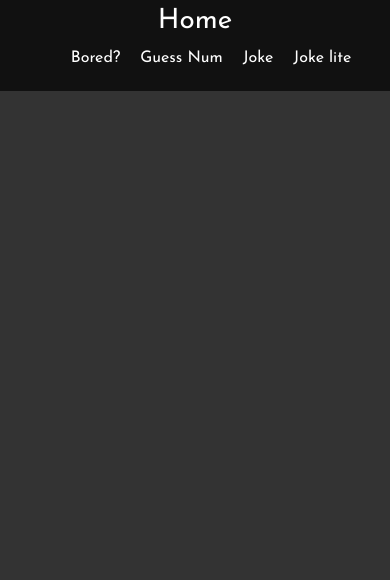
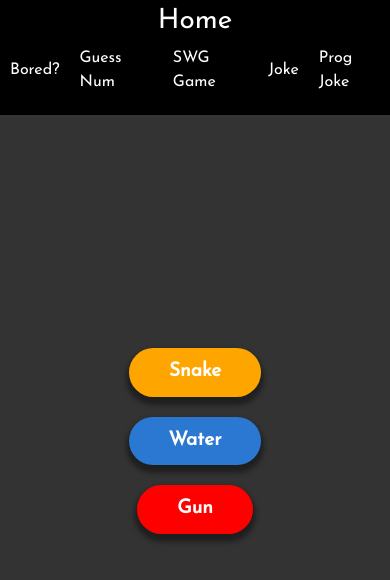
Before and after one commit to vilasrhegde/jokes, a React (Create React App) app: page /SWGGame in a window 390 px wide. Shown: the top 580 px of the page. Built offline with nearby package versions, Linux system fonts and the light colour scheme.

Commit message:
added snakewatergun

```diff
--- a/src/App.css
+++ b/src/App.css
@@ -169,6 +169,7 @@ body{
   .joke footer{
     position: absolute;
     bottom: 10px;
+    font-size: 13px;
     color: rgba(255, 255, 255, 0.644);
   }
 
@@ -181,7 +182,7 @@ body{
   justify-content: space-between;
   align-items: baseline;
   padding: 10px 50px;
-  background: #111;
+  background: #000;
 }
 .nav-links{
   display: flex;
@@ -276,13 +277,17 @@ nav{
   .navbar{
     display: flex;
     justify-content: center;
-    align-items: center;
+    align-items:flex-start;
     padding: 5px 0;
-    background: #111;
+    width: 100%;
+    margin: 0;
+    flex-wrap: wrap;
+    background: #000;
   }
   .nav-links{
     display: flex;
     justify-content: center;
+    padding: 0;
     align-items: center;
   }
   li{
@@ -411,3 +416,96 @@ nav{
     text-shadow: 5px 5px 5px #000;
   }
 }
+
+/*-----------------------Snake----water-----gun----------------------*/
+
+
+.snake_game{
+  display: flex;
+  flex-direction: column;
+  height: 80vh;
+  justify-content: center;
+  align-items: center;
+  color: #fff;
+}
+.buttons{
+  color: #fff;
+  display: flex;
+  justify-content: space-between;
+  align-items:center;
+}
+.snake_game button{
+  padding: 20px 40px;
+  border-radius: 50px;
+  margin: 10px;
+  border: none;
+  outline: none;
+  box-shadow: 0px 5px 5px 3px rgba(0, 0, 0, 0.4);
+  transition: .5s;
+  font-size: 1.3rem;
+  font-weight: 900;
+  color: #fff;
+
+}
+.snake_game button:hover{
+  box-shadow: 0px 0 15px 7px rgba(0, 0, 0, 0.7);
+}
+.btn1{
+  background: orange;
+}
+.btn2{
+  background: rgb(42, 120, 209);
+}
+.btn3{
+  background: red;
+}
+.snake_game h1{
+  color: #fff;
+  text-shadow: 5px 5px 5px #000;
+}
+.snake_game .win{
+  color: rgb(0, 252, 42);
+}
+.snake_game .lose{
+  color: rgb(228, 64, 64);
+}
+.snake_game .tied{
+  color: rgb(138, 138, 138);
+}
+
+@media(max-width:900px){
+
+  .snake_game{
+    display: flex;
+    flex-direction: column;
+    height: 80vh;
+    justify-content: center;
+    align-items: center;
+    color: #fff;
+  }
+  .buttons{
+    color: #fff;
+    display: flex;
+    flex-direction: column;
+    justify-content: space-between;
+    align-items:center;
+  }
+  .snake_game button{
+    padding: 10px 40px;
+    border-radius: 50px;
+    margin: 10px;
+    border: none;
+    outline: none;
+    box-shadow: 0px 5px 5px 3px rgba(0, 0, 0, 0.4);
+    transition: .5s;
+    font-size: 1.2rem;
+    font-weight: 900;
+    color: #fff;
+
+  }
+
+  .snake_game button:hover{
+    box-shadow: 0px 0 7px 5px rgba(0, 0, 0, 0.7);
+  }
+
+}
--- a/src/App.js
+++ b/src/App.js
@@ -1,5 +1,5 @@
 import React from 'react'
-import AxiosJoke from './components/AxiosJoke'
+import AxiosJoke from './components/ProgJoke'
 import AxiosTicket from './components/AxiosTicket'
 import Bored from './components/Bored'
 import TextForm from './components/TextForm'
@@ -7,6 +7,8 @@ import './App.css'
 
 import { BrowserRouter , Routes, Route,Link } from 'react-router-dom';
 import GuessNum from './components/GuessNum'
+import SnWaGu from './components/SnWaGu'
+import ProgJoke from './components/ProgJoke'
 
 function App() {
   const navStyle ={
@@ -18,7 +20,6 @@ function App() {
   return (
 
     <BrowserRouter>
-
   <div className="App">
       <nav className='navbar'>
           <Link to='/' style={navStyle}>
@@ -31,20 +32,25 @@ function App() {
               <Link to='/GuessNum' style={navStyle}>
               <li>Guess Num</li>
               </Link>
+              <Link  to='/SWGGame' style={navStyle}>
+              <li>SWG Game</li>
+              </Link>
               <Link to='/Joke' style={navStyle}>
               <li>Joke</li>
               </Link>
-              <Link  to='/Jokelite' style={navStyle}>
-              <li>Joke lite</li>
+              <Link  to='/ProgJoke' style={navStyle}>
+              <li>Prog Joke</li>
               </Link>
+
           </ul>
       </nav>
      <Routes>
      <Route path="/"  element={<TextForm />} />
      <Route path="/bored"  element={<Bored />}/>
      <Route path="/Joke"  element={<AxiosTicket />}/>
-     <Route path="/Jokelite" element={<AxiosJoke />} />
+     <Route path="/ProgJoke" element={<ProgJoke />} />
      <Route path="/GuessNum" element={<GuessNum />} />
+     <Route path="/SWGGame"  element={<SnWaGu />}/>
 
     </Routes>
     </div>
--- a/src/components/AxiosTicket.js
+++ b/src/components/AxiosTicket.js
@@ -4,17 +4,18 @@ import '../App.css'
 function AxiosTicket() {
     let cancelToken;
     const[joke, setJoke]  = useState('');
+    const [find,setFind] = useState('any')
 
     const onType = async (e) =>{
-        const search = e.target.value
+        const search = e.target.value ;
+        setFind(search);
         if(typeof cancelToken != typeof undefined){
             cancelToken.cancel("Canceling previous request")
         }
             cancelToken=axios.CancelToken.source()
 
-            const result=await axios.get(`https://v2.jokeapi.dev/joke/${search}?blacklistFlags=nsfw,religious,political,racist,sexist,explicit`,
-            {cancelToken: cancelToken.token}
-            )
+            const result=await axios.get(`https://v2.jokeapi.dev/joke/${find}?blacklistFlags=nsfw,religious,political,racist,sexist,explicit`,
+            {cancelToken: cancelToken.token})
             // console.log(result.data);
             setJoke(result.data.setup);
             document.title=search;
@@ -28,8 +29,9 @@ function AxiosTicket() {
         <marquee behavior="" direction="">Programming,Misc,Dark,Pun,Spooky</marquee>
         <input type="text"
             onChange={onType}
-            placeholder='search' />
-            <h2 >{joke}</h2>
+            placeholder='search'
+            value={find} />
+            <h2 hidden={joke==''}>{joke ? joke : "Hold on a sec.."}</h2>
         <footer>Don't worry nsfw,religious,political,racist,sexist,explicit contents are blacklisted.
             <br /><br />
          &copy; {(new Date().getFullYear())}  Vilas Hegde All Rights are  Reserved
--- a/src/components/AxiosJoke.js
+++ b/src/components/ProgJoke.js
@@ -3,19 +3,19 @@ import React,{useState} from 'react'
 import axios, { Axios } from "axios"
 import '../App.css'
 
-function AxiosJoke() {
+function ProgJoke() {
   document.title="Joke"
     const[joke, setJoke]  = useState('');
-    const [type,setType] = useState('Any');
-    const handletype=(e)=>{
-        const value=e.target.value;
-        setType(value);
-        document.title=value
-    }
+    // const [type,setType] = useState('Any');
+    // const handletype=(e)=>{
+    //     const value=e.target.value;
+    //     setType(value);
+    //     document.title=value
+    // }
 
 
   const  getJoke=(e)=>{
-     axios.get(`https://v2.jokeapi.dev/joke/${type}?blacklistFlags=nsfw,religious,political,racist,sexist,explicit`).then(
+     axios.get(`https://v2.jokeapi.dev/joke/Programming?blacklistFlags=nsfw,religious,political,racist,sexist,explicit`).then(
       (response) =>{
       console.log(response);
 
@@ -29,10 +29,10 @@ function AxiosJoke() {
     return (
       <>
         <div className='joke'>
-        <marquee behavior="" direction="">Programming,Misc,Dark,Pun,Spooky</marquee>
-         <input type="text" value={type} onChange={handletype} placeholder='Programming,Misc,Dark,Pun,Spooky' />
+        {/* <marquee behavior="" direction="">Programming,Misc,Dark,Pun,Spooky</marquee>
+         <input type="text" value={type} onChange={handletype} placeholder='Programming,Misc,Dark,Pun,Spooky' />    */}
         <button type='submit' onClick={getJoke}>Get Joke</button>
-        <h1 >{joke}</h1>
+        <h1 >{joke ? joke : "Wait..."}</h1>
         <footer>Don't worry nsfw,religious,political,racist,sexist,explicit contents are blacklisted.
           <br /><br />
          &copy; {(new Date().getFullYear())}  Vilas Hegde All Rights are  Reserved
@@ -43,4 +43,4 @@ function AxiosJoke() {
     )
 }
 
-export default AxiosJoke
+export default ProgJoke
--- /dev/null
+++ b/src/components/SnWaGu.js
@@ -0,0 +1,68 @@
+import React,{useState,useRef} from 'react';
+
+function SnWaGu() {
+    document.title="Let's play a game";
+
+  const [userGuess, setUguess] =useState('');
+  const [rand,setRand] = useState('');
+  const [comp, setComp] = useState('');
+  const prevGuess = useRef('');
+
+  function handleClick(){
+    let randInt=Math.floor((Math.random() * 3) + 1);
+    setRand(randInt);
+
+    if(randInt==1){
+      setComp('Snake');
+    }
+    else if(randInt==2){
+      setComp('Water');
+    }
+    else if(randInt==3){
+      setComp('Gun');
+    }
+    else{
+      setComp('undefine');
+    }
+
+  }
+  function handleSnake(){
+    setUguess('Snake');
+  }
+  function handleWater(){
+    setUguess('Water');
+  }
+  function handleGun(){
+    setUguess('Gun');
+  }
+
+
+
+
+  return (
+      <>
+      <div className="snake_game">
+          <h1 hidden={!comp}>Me: {comp}</h1>
+          <br />
+          <div className="buttons" onClick={handleClick}>
+              <button  className='btn1' onClick={handleSnake}>Snake</button>
+              <button className='btn2'  onClick={handleWater}>Water</button>
+              <button  className='btn3' onClick={handleGun}>Gun</button>
+              <br />
+          </div>
+          <br />
+          <h1 hidden={userGuess==''}><span className='tied'>{userGuess==comp ? "Match is tied!" : "" }</span></h1>
+          <h1 hidden={userGuess==''}><span className='lose'>{userGuess=='Snake' & comp=='Water' ? "You lose!" : "" }</span></h1>
+          <h1 hidden={userGuess==''}><span className='win'>{userGuess=='Snake' & comp=='Gun' ? "You won!" : "" }</span></h1>
+          <h1 hidden={userGuess==''}><span className='win'>{userGuess=='Water' & comp=='Snake' ? "You won!" : "" }</span></h1>
+          <h1 hidden={userGuess==''}><span className='lose'>{userGuess=='Water' & comp=='Gun' ? "You lose!" : "" }</span></h1>
+          <h1 hidden={userGuess==''}><span className='lose'>{userGuess=='Gun' & comp=='Snake' ? "You lose!" : "" }</span></h1>
+          <h1 hidden={userGuess==''}><span className='win'>{userGuess=='Gun' & comp=='Water' ? "You won!" : "" }</span></h1>
+
+      </div>
+
+      </>
+  );
+}
+
+export default SnWaGu;
```
Also changed, not shown: src/components/TextForm.js (+12 -10 lines).
